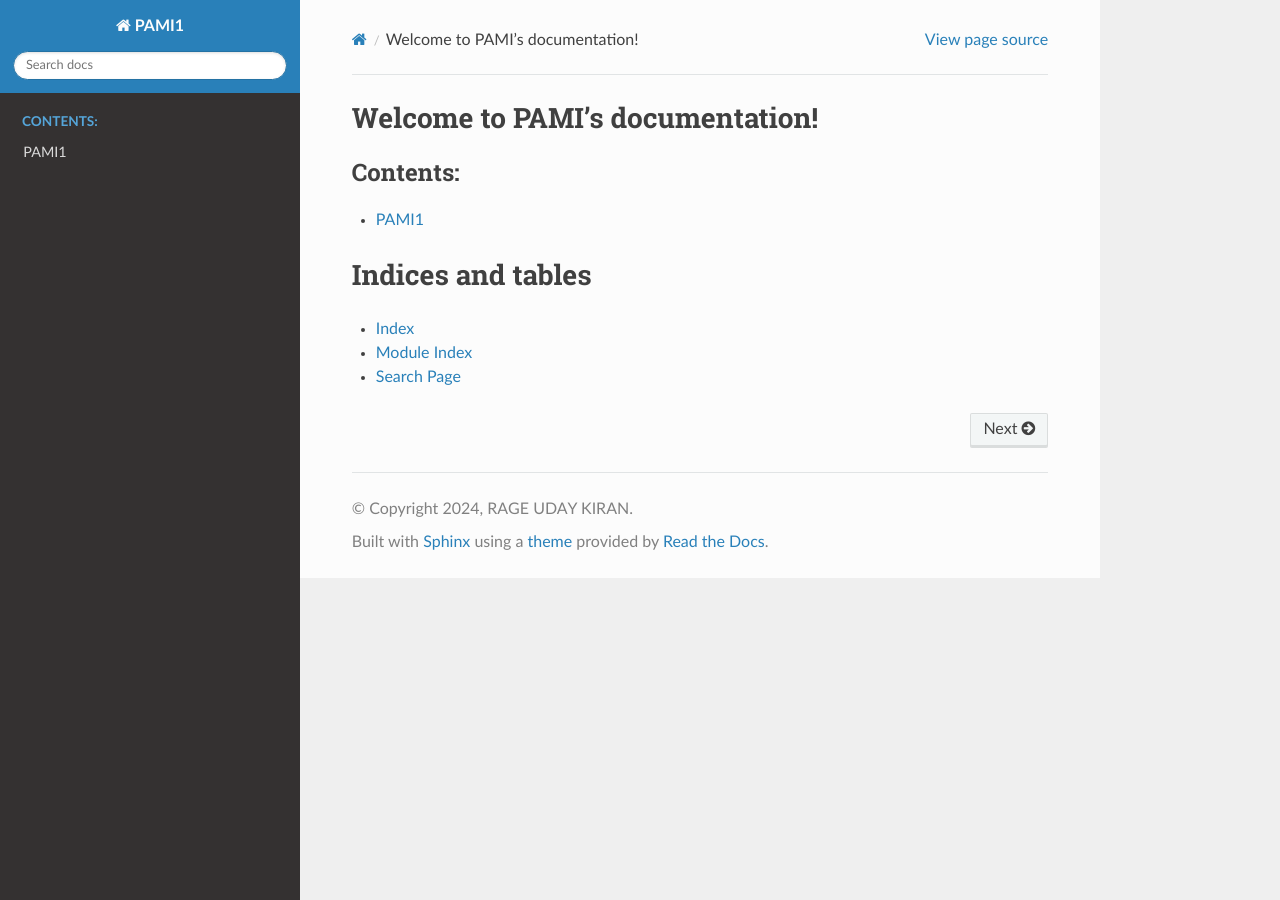
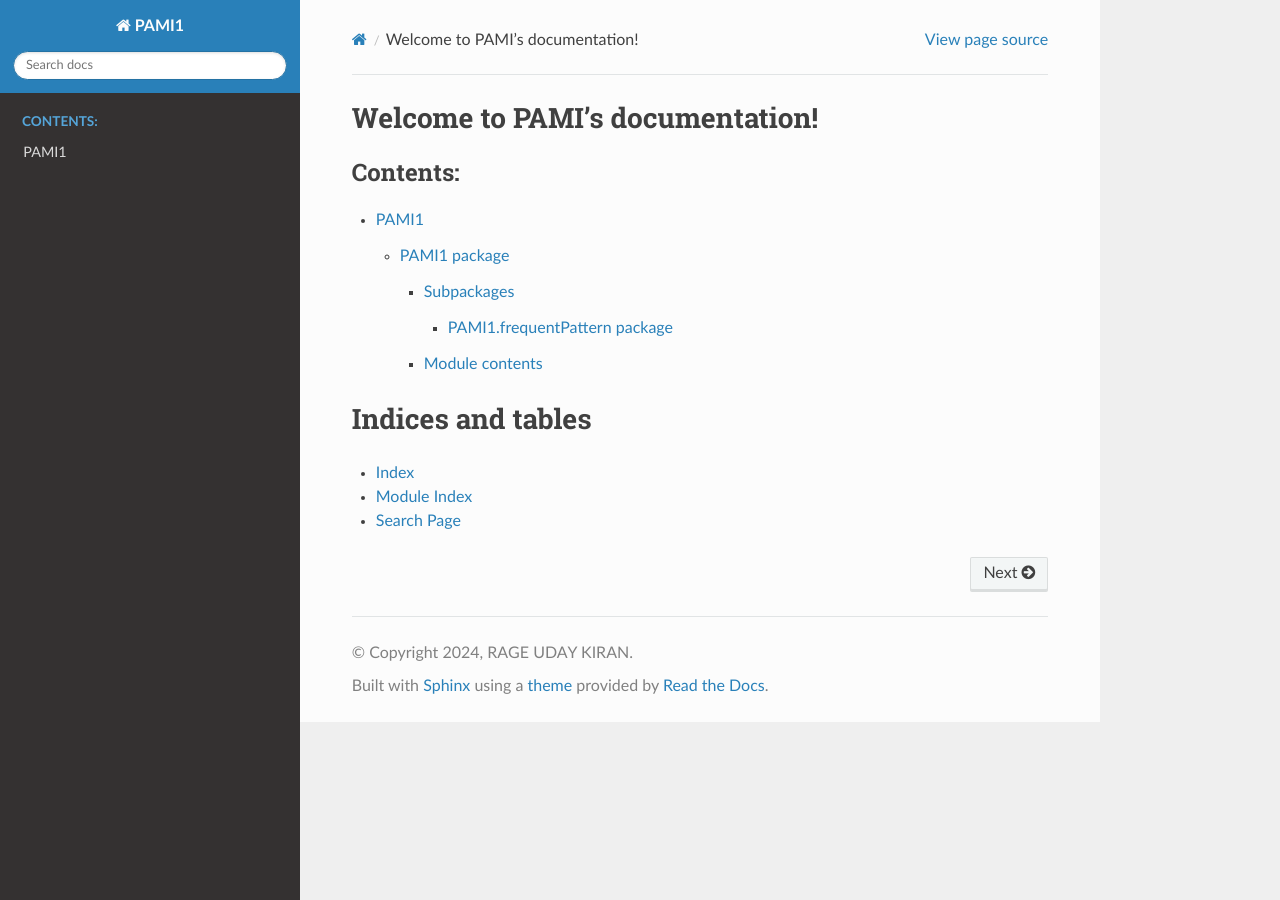
Before and after one commit to vanithakattumuri/testUday, a Sphinx documentation site: the page built from sphinx/index.rst, in a window 1280 px wide. Built offline with Sphinx 7.4.7 and the Read the Docs theme 2.0.0, drawn with Linux system fonts in a browser that asks for light colours; pages that are not in the unit, such as notebooks, are missing from menus.

Commit message:
#1 updated basic files

```diff
--- /dev/null
+++ b/sphinx/PAMI1.frequentPattern.rst
@@ -0,0 +1,18 @@
+PAMI1.frequentPattern package
+=============================
+
+Subpackages
+-----------
+
+.. toctree::
+   :maxdepth: 4
+
+   PAMI1.frequentPattern.basic
+
+Module contents
+---------------
+
+.. automodule:: PAMI1.frequentPattern
+   :members:
+   :undoc-members:
+   :show-inheritance:
--- /dev/null
+++ b/sphinx/PAMI1.rst
@@ -0,0 +1,18 @@
+PAMI1 package
+=============
+
+Subpackages
+-----------
+
+.. toctree::
+   :maxdepth: 4
+
+   PAMI1.frequentPattern
+
+Module contents
+---------------
+
+.. automodule:: PAMI1
+   :members:
+   :undoc-members:
+   :show-inheritance:
--- a/sphinx/conf.py
+++ b/sphinx/conf.py
@@ -30,7 +30,7 @@ release = '2024.04.19'
 # Add any Sphinx extension module names here, as strings. They can be
 # extensions coming with Sphinx (named 'sphinx.ext.*') or your custom
 # ones.
-extensions = ['sphinx.ext.autodoc', 'sphinx.ext.viewcode', 'sphinx.ext.napoleon', 'sphinx.ext.duration', 'sphinx.ext.doctest', 'sphinx.ext.autodoc', 'sphinx.ext.autosummary', 'sphinx.ext.inheritance_diagram']
+extensions = ['sphinx.ext.autodoc', 'sphinx.ext.viewcode', 'sphinx.ext.napoleon', 'sphinx.ext.duration', 'sphinx.ext.doctest', 'sphinx.ext.autodoc','sphinx.ext.inheritance_diagram']
 
 
 # Add any paths that contain templates here, relative to this directory.
```
Also changed, not shown: sphinx/PAMI1.frequentPattern.basic.rst (added, +29 -0 lines), 1 other file.
